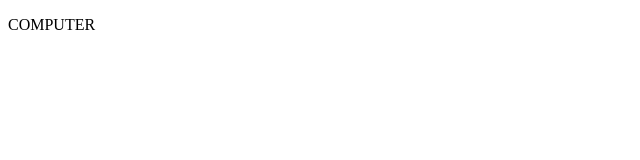
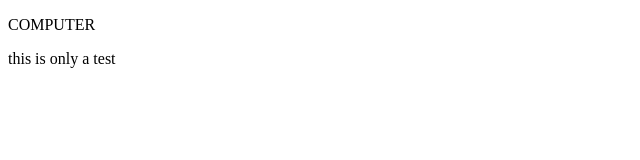
Before and after one commit to hbedikos/lastCheck, a plain HTML site: page index.html in a window 1280 px wide. Shown: the full height of the page, 0-640 px from the left. Drawn offline with Linux system fonts and the light colour scheme.

Commit message:
Update index.html

```diff
--- a/index.html
+++ b/index.html
@@ -9,6 +9,6 @@
 <body>
 
     <p>COMPUTER</p>
-
+    this is only a test
 </body>
 </html>
```
